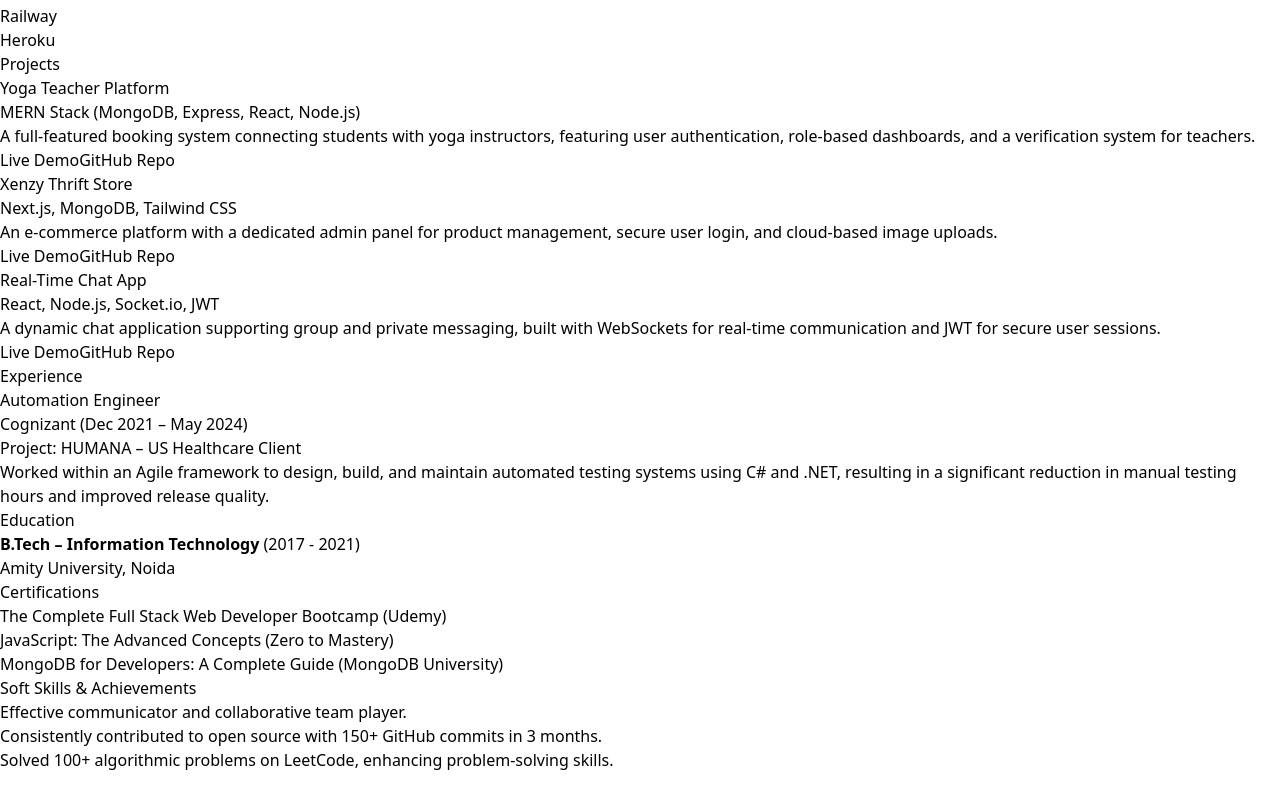
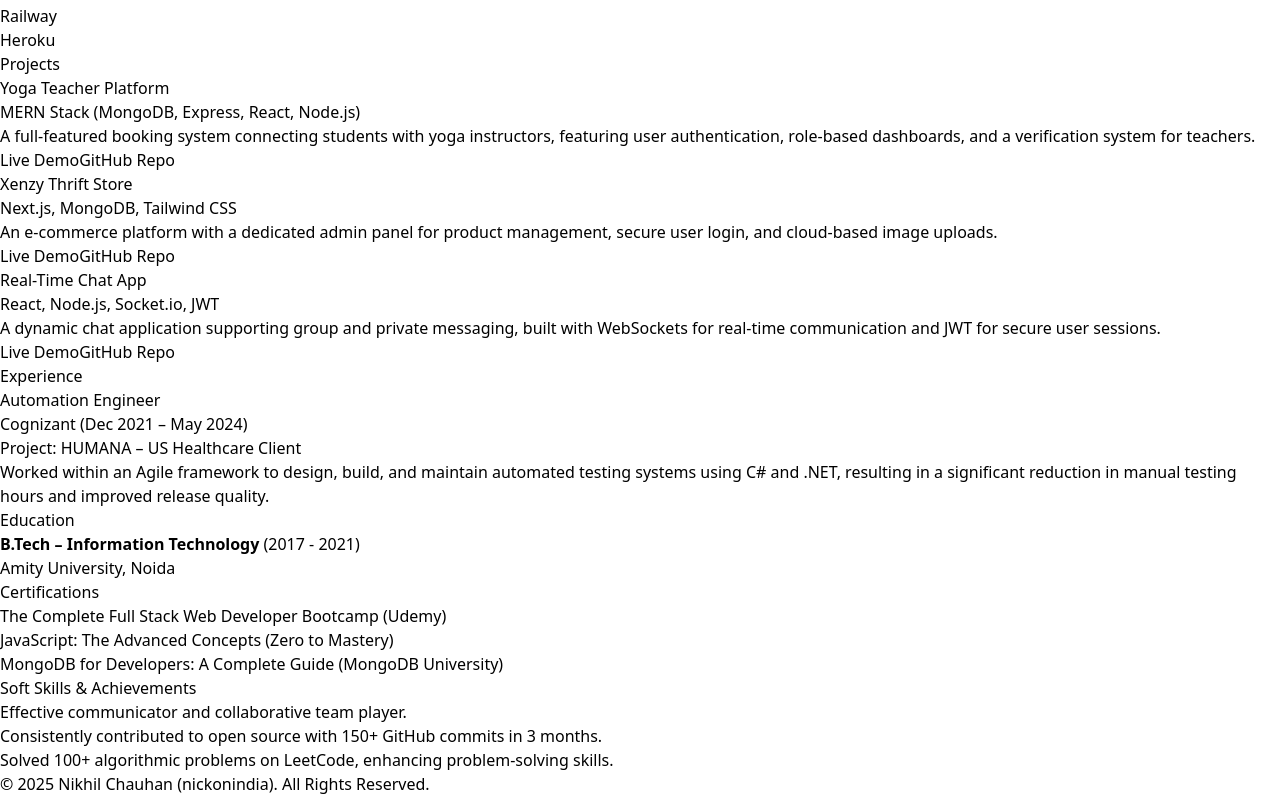
Before and after one commit to nikhilchauhanx/nickonindia-portfolio, a React (Vite) app: page / in a window 1280 px wide. Shown: the part 980-1776 px from the top of the page. Before the commit the page ends 1752 px from the top, so only its background shows below. Built offline with nearby package versions, Linux system fonts and the light colour scheme.

Commit message:
feat: Add footer section

```diff
--- a/src/App.jsx
+++ b/src/App.jsx
@@ -115,6 +115,13 @@
         </Section>
 
       </section>
+
+      <footer className="text-center py-6 mt-12 border-t border-gray-200">
+        <p className="text-sm text-gray-500">
+          © 2025 Nikhil Chauhan (nickonindia). All Rights Reserved.
+        </p>
+      </footer>
+
     </main>
   );
 }
```
